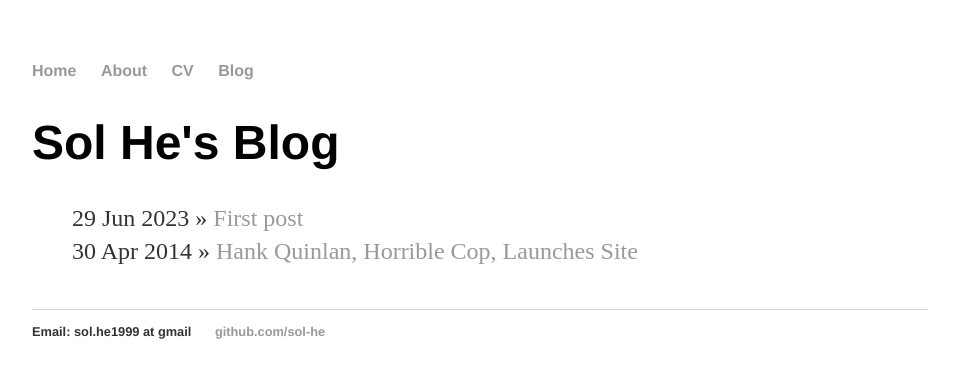
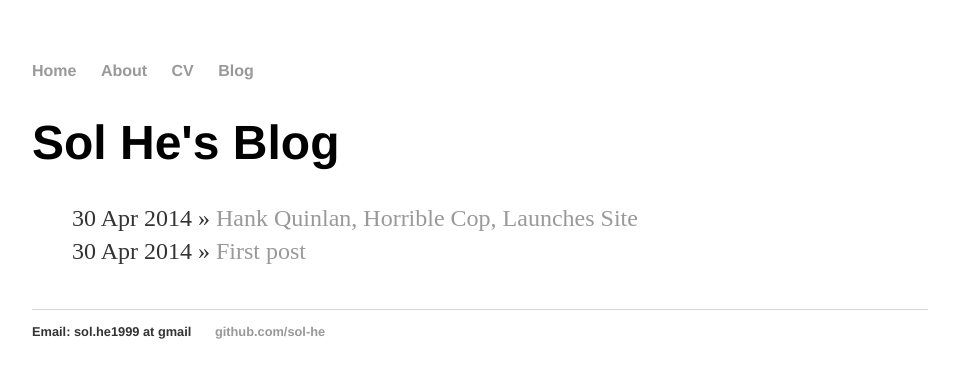
Before and after one commit to sol-he/sol-he.github.io, a Jekyll site: the page built from blog/index.html, in a window 1280 px wide. Shown: the top 378 px of the page, without its empty margins (160-1119 px from the left). Built offline with Jekyll 4.4.1, drawn with Linux system fonts in a browser that asks for light colours.

Commit message:
changed stuff

```diff
--- a/_posts/2023-06-29-hank-quinlan-site-launched-copy.md
+++ b/_posts/2014-04-30-hank-quinlan-site-launched-copy.md
@@ -1,7 +1,7 @@
 ---
 layout: post
 title: "First post"
-date: 2023-06-29
+date: 2014-04-30
 ---
 
 First post
```
